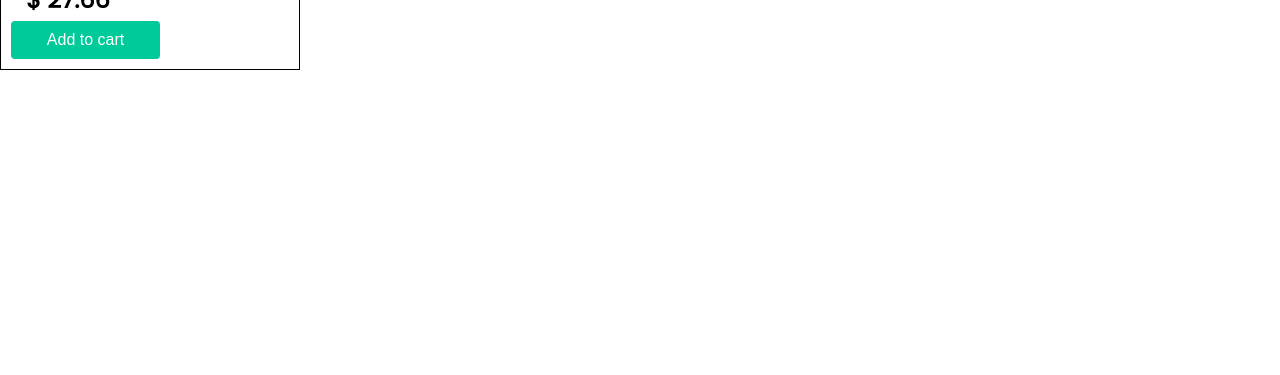
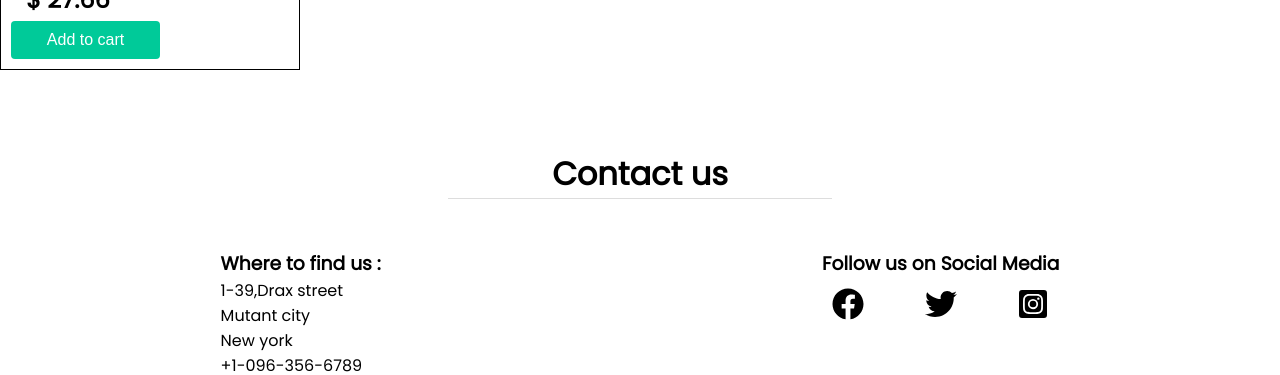
Before and after one commit to nithish333/book-store, a React (Create React App) app: page / in a window 1280 px wide. Shown: the part 2350-2725 px from the top of the page. Before the commit the page ends 2420 px from the top, so only its background shows below. Built offline with nearby package versions, Linux system fonts and the light colour scheme.

Commit message:
Added contact footer and react icons

```diff
--- a/package.json
+++ b/package.json
@@ -8,6 +8,7 @@
     "@testing-library/user-event": "^7.2.1",
     "react": "^16.13.1",
     "react-dom": "^16.13.1",
+    "react-icons": "^3.10.0",
     "react-router-dom": "^5.2.0",
     "react-scripts": "3.4.1"
   },
--- a/src/App.js
+++ b/src/App.js
@@ -6,6 +6,7 @@ import CategoriesandFilter from "./Components/CategoriesAndFilter/CategoriesAndF
 import ShopTitle from "./Components/Title/ShopTitle";
 import BooksComponent from "./Components/BooksComponent/Books.component";
 import BOOK_DATA from "./Components/BooksComponent/BooksData";
+import Contact from "./Components/ContactFooter/Contact.component";
 
 class App extends React.Component {
   constructor(props) {
@@ -100,6 +101,7 @@ class App extends React.Component {
         />
         <ShopTitle />
         <BooksComponent books={searchedBook} />
+        <Contact />
       </div>
     );
   }
--- /dev/null
+++ b/src/Components/ContactFooter/Contact.component.jsx
@@ -0,0 +1,34 @@
+import React from "react";
+import { FaFacebook, FaTwitter, FaInstagramSquare } from "react-icons/fa";
+import "./Contact.css";
+const Contact = () => {
+  return (
+    <div className="Contact">
+      <h1 className="contactTitle">Contact us</h1>
+      <div className="contact">
+        <div className="findUs">
+          <h3>Where to find us :</h3>
+          <p>1-39,Drax street</p>
+          <p>Mutant city</p>
+          <p>New york</p>
+          <p>+1-096-356-6789</p>
+        </div>
+        <div className="followUs">
+          <h3>Follow us on Social Media</h3>
+          <div
+            style={{
+              margin: "10px",
+            }}
+            class="icons"
+          >
+            <FaFacebook size={32} />
+            <FaTwitter size={32} />
+            <FaInstagramSquare size={32} />
+          </div>
+        </div>
+      </div>
+    </div>
+  );
+};
+
+export default Contact;
--- /dev/null
+++ b/src/Components/ContactFooter/Contact.css
@@ -0,0 +1,20 @@
+.Contact {
+  padding-top: 80px;
+}
+.contactTitle {
+  text-align: center;
+  border-bottom: 1px solid #ddd;
+  width: 30%;
+  margin: auto;
+}
+.contact {
+  display: flex;
+  justify-content: space-around;
+  width: 100%;
+  margin-top: 50px;
+}
+.icons {
+  display: flex;
+  justify-content: space-between;
+  cursor: pointer;
+}
```
Also changed, not shown: 1 other file (tests, documents, lock files or other folders).
